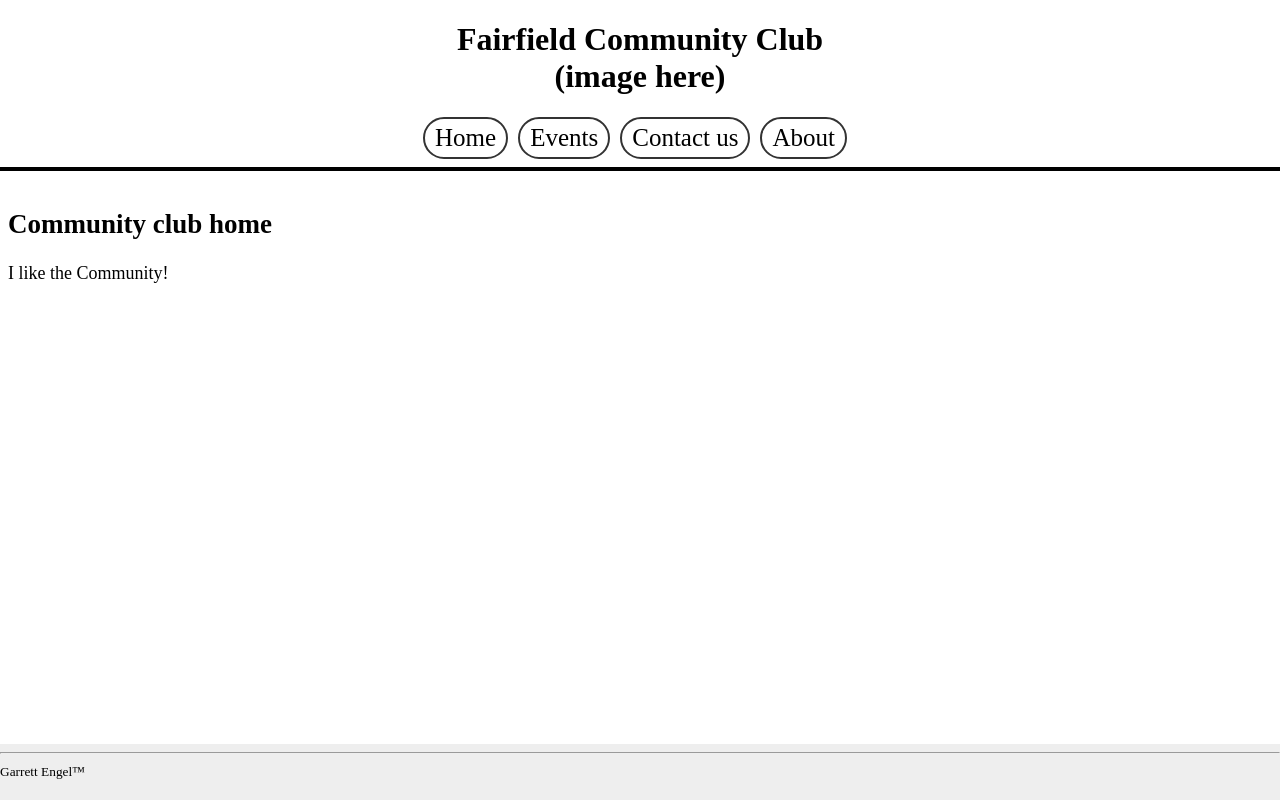
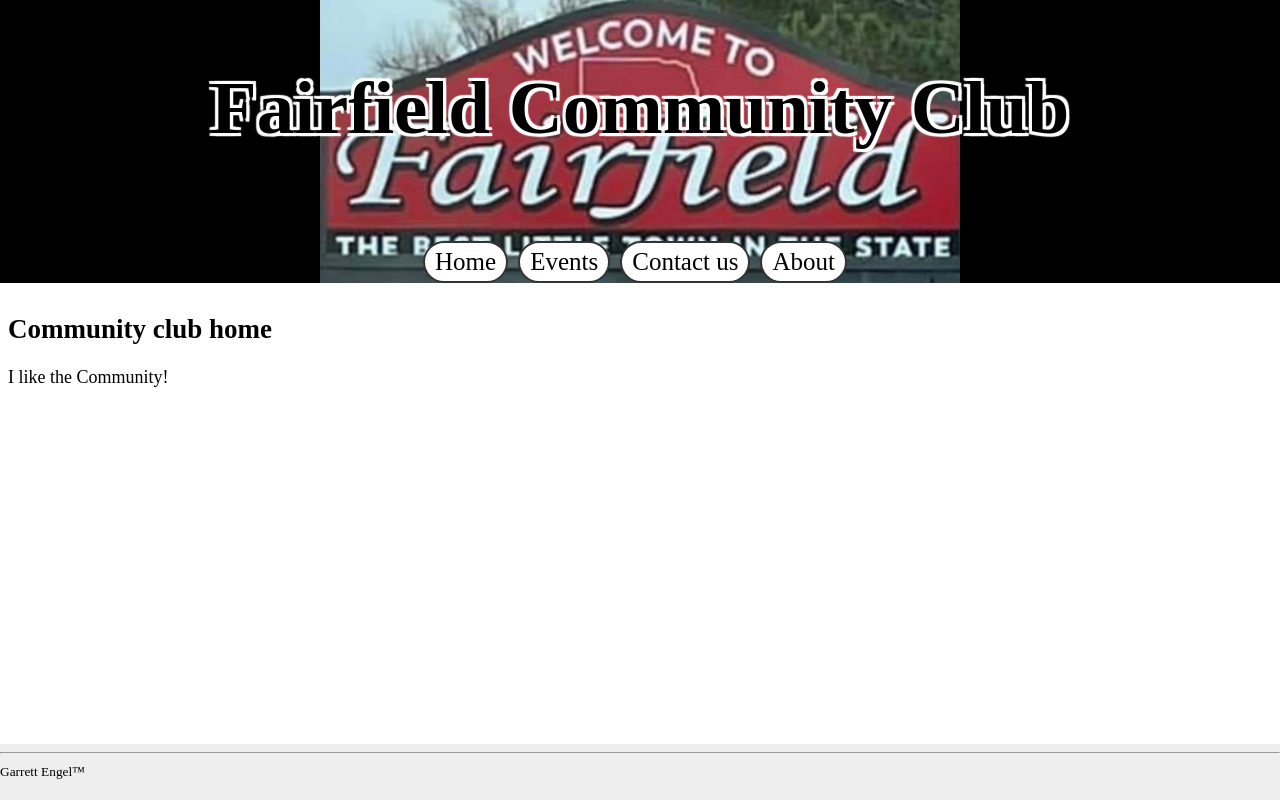
Before and after one commit to gman4161/FairfieldCC, a plain HTML site: page index.html in a window 1280 px wide. Drawn offline with Linux system fonts and the light colour scheme.

Commit message:
latest laptop

```diff
--- a/index.html
+++ b/index.html
@@ -12,14 +12,13 @@
 </head>
     <body>
     <header>
-        <h1>Fairfield Community Club<br>(image here)</h1>
+        <h1>Fairfield Community Club</h1>
         <div class="buttons">
             <a href="index.html">Home</a>
             <a href="pages/events.html">Events</a>
             <a href="pages/contact.html">Contact us</a>
             <a href="pages/about.html">About</a>
         </div>
-        <hr>
     </header>
     <main>
         <h2>Community club home</h2>
--- a/style.css
+++ b/style.css
@@ -17,13 +17,31 @@ body{
 
 /** The appearance of the header items **/
 header{
+    min-height: 250px;
     text-align: center;
+    height: fit-content;
+    background-image: url('images/fairfieldSign.jpg');
+    background-repeat: no-repeat;
+    background-position:top;
+    background-size: contain;
+    background-color: black;
 }
 .buttons{
     display: flex;
     justify-content: center;
+    padding-top: 40px;
 }
 
+header h1{
+    margin-top: 65px;
+    font-size: 75px;
+    text-shadow:
+     3px  3px 1px white,
+    -3px -3px 1px white,
+     3px -3px 1px white,
+    -3px  3px 1px white,
+     3px  3px 1px white;
+}
 /** make the buttons looks good **/
 header a{
     font-size: 25px;
@@ -48,17 +66,19 @@ header a:hover{
 }
 
 header hr{
-    height: 4px; /** thickness **/
-    background-color: #000; /** color **/
+    height: 4px; /* thickness */
+    background-color: #000; /* color */
     border: none;
+    margin-top: 95px
 }
 
 
 main{
     font-size: large;
+    background-color: white;
     overflow:hidden;
     margin: 8px;
-    flex: 1;
+    flex:1;
     /**padding-bottom: 100px;
     box-sizing: border-box;**/
 }
```
Also changed, not shown: pages/contact.html (+1 -1 lines), images/eventFFF.jpg (added), images/fairfieldSign.jpg (added).
